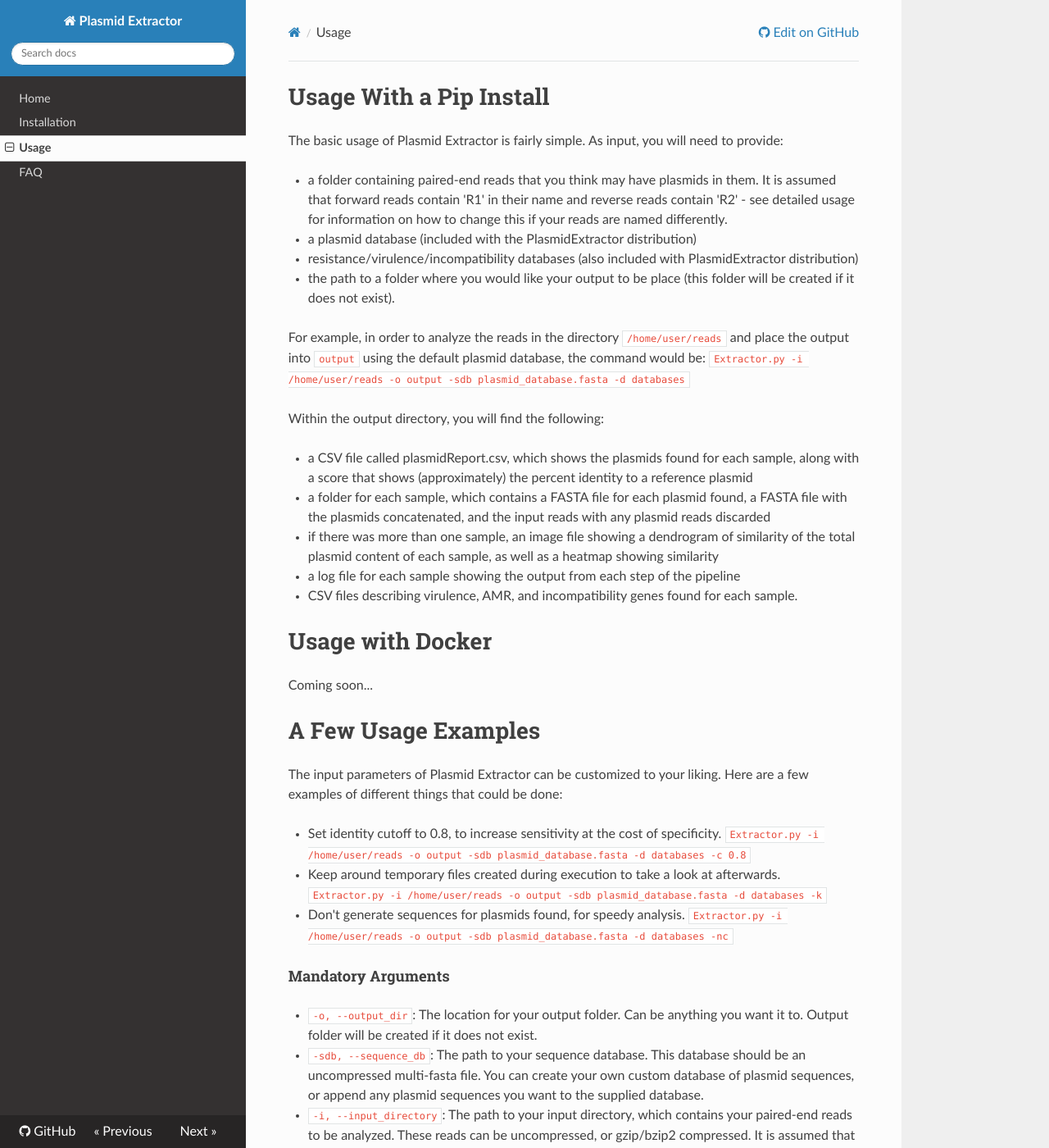
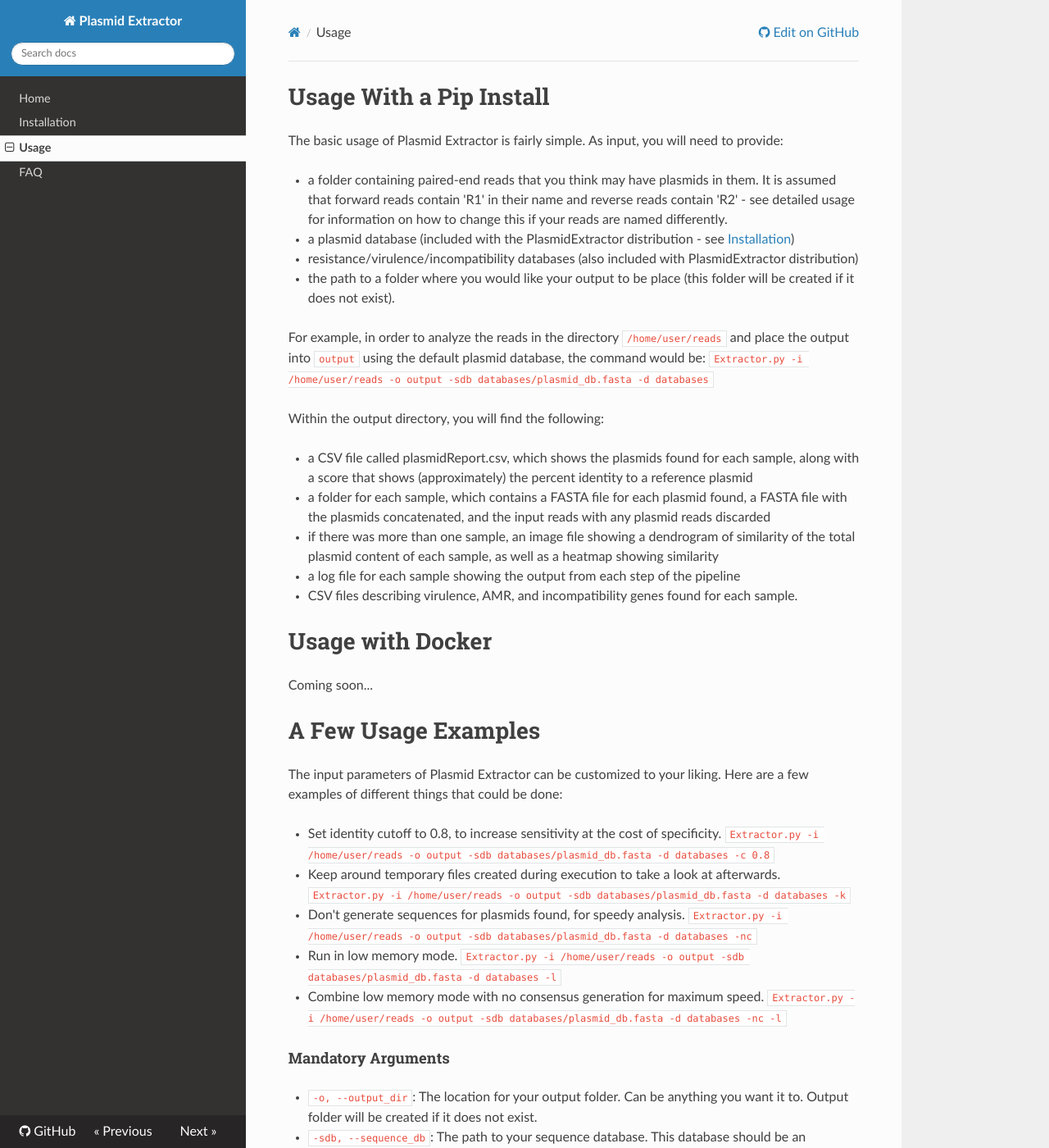
Before and after one commit to lowandrew/Plasmid_Assembler, an MkDocs documentation site: the page built from docs/usage.md, in a window 1280 px wide and 1400 px high. Shown: the whole window at 82% size. Built offline with MkDocs 1.6.1, drawn with Linux system fonts in a browser that asks for light colours; nearby versions of some CDN libraries; old or Windows-style settings are respelled for this version of MkDocs; some of the changed text lies outside the part shown.

Commit message:
Update docs

```diff
--- a/docs/usage.md
+++ b/docs/usage.md
@@ -3,12 +3,12 @@
 The basic usage of Plasmid Extractor is fairly simple. As input, you will need to provide:
 
 - a folder containing paired-end reads that you think may have plasmids in them. It is assumed that forward reads contain 'R1' in their name and reverse reads contain 'R2' - see detailed usage for information on how to change this if your reads are named differently.
-- a plasmid database (included with the PlasmidExtractor distribution)
+- a plasmid database (included with the PlasmidExtractor distribution - see [Installation](installation.md))
 - resistance/virulence/incompatibility databases (also included with PlasmidExtractor distribution)
 - the path to a folder where you would like your output to be place (this folder will be created if it does not exist).
 
 For example, in order to analyze the reads in the directory `/home/user/reads` and place the output into `output` using the default plasmid database, the command would be:
-`Extractor.py -i /home/user/reads -o output -sdb plasmid_database.fasta -d databases`
+`Extractor.py -i /home/user/reads -o output -sdb databases/plasmid_db.fasta -d databases`
 
 Within the output directory, you will find the following:
 
@@ -28,14 +28,19 @@ Coming soon...
 The input parameters of Plasmid Extractor can be customized to your liking. Here are a few examples of different things that could be done:
 
 - Set identity cutoff to 0.8, to increase sensitivity at the cost of specificity.
-`Extractor.py -i /home/user/reads -o output -sdb plasmid_database.fasta -d databases -c 0.8`
+`Extractor.py -i /home/user/reads -o output -sdb databases/plasmid_db.fasta -d databases -c 0.8`
 
 - Keep around temporary files created during execution to take a look at afterwards.
-`Extractor.py -i /home/user/reads -o output -sdb plasmid_database.fasta -d databases -k`
+`Extractor.py -i /home/user/reads -o output -sdb databases/plasmid_db.fasta -d databases -k`
 
 - Don't generate sequences for plasmids found, for speedy analysis.
-`Extractor.py -i /home/user/reads -o output -sdb plasmid_database.fasta -d databases -nc`
+`Extractor.py -i /home/user/reads -o output -sdb databases/plasmid_db.fasta -d databases -nc`
 
+- Run in low memory mode.
+`Extractor.py -i /home/user/reads -o output -sdb databases/plasmid_db.fasta -d databases -l`
+
+- Combine low memory mode with no consensus generation for maximum speed.
+`Extractor.py -i /home/user/reads -o output -sdb databases/plasmid_db.fasta -d databases -nc -l`
 
 #### Mandatory Arguments
 
@@ -55,3 +60,4 @@ of plasmid sequences, or append any plasmid sequences you want to the supplied d
 - `-fid, --forward_id`: Identifier for forward reads. Defaults to `R1`, but if your forward reads use a different naming scheme like `_1`, specify `-fid _1` to have these recognized as forward reads.
 - `-rid, --reverse_id`: Same as `-fid`, but for reverse reads.
 - `-nc, --no_consensus`: Finding consensus sequences takes a fair chunk of time. If you want to skip this step and only identify the plasmids present in your sample, add this option. Adding this option means that any post-analysis of your plasmids that would usually take place (AMR detection, etc) will not occur.
+- `-l, --low_memory`: Enabling this flag will make the PlasmidExtractor pipeline use substantially less memory (~7GB of RAM at peak usage instead of >20GB). May cause slight drops in sensitivity, but nothing too drastic.
```
Also changed, not shown: docs/index.md (+5 -1 lines), docs/installation.md (+7 -3 lines).
